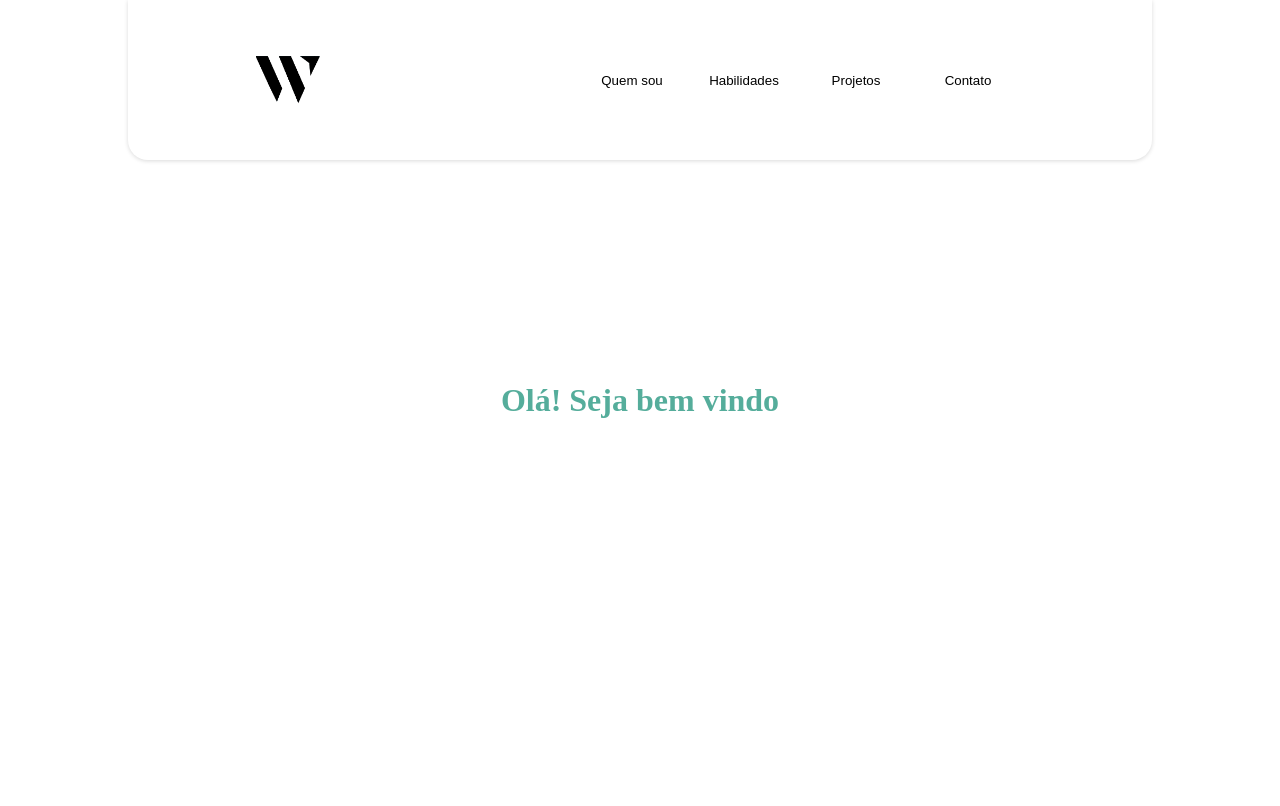
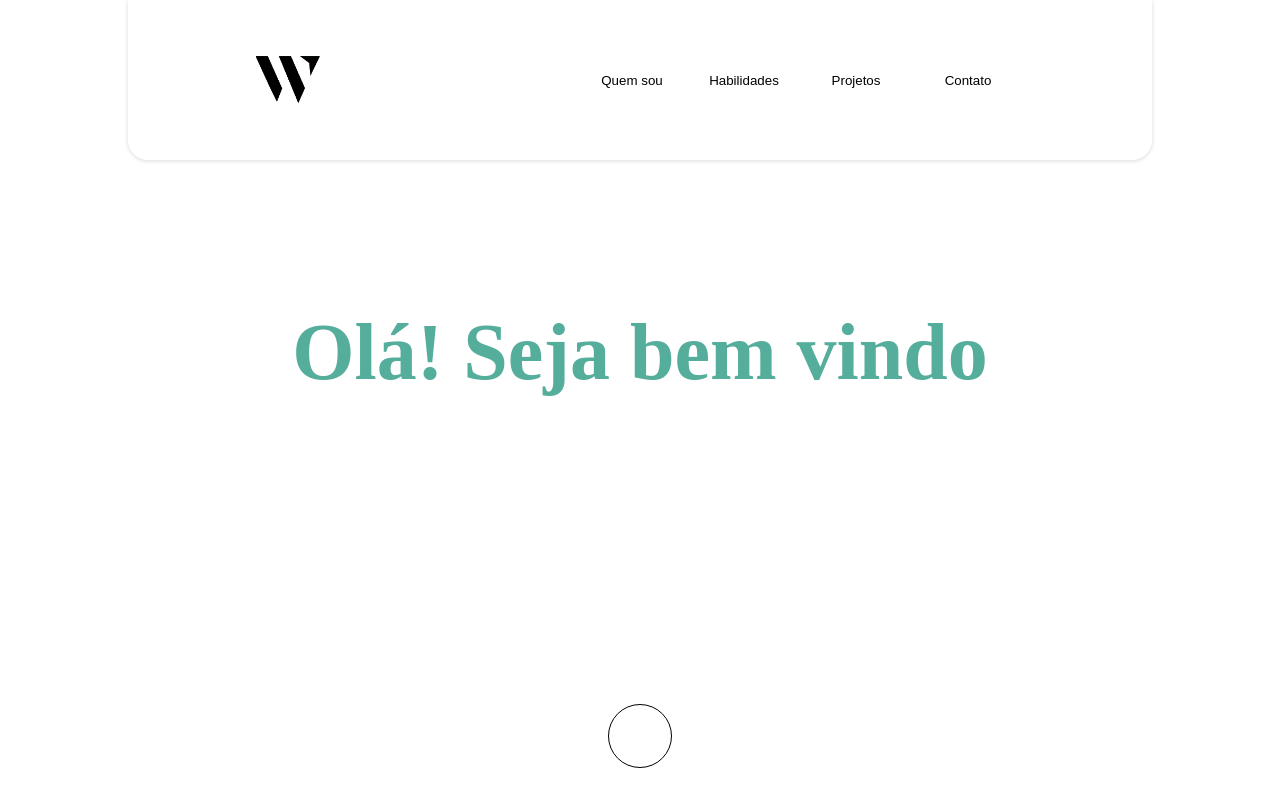
Before and after one commit to WendelFrancy/portfolio-wf, a React (Vite) app: page / in a window 1280 px wide. Shown: the top 806 px of the page. Built offline with nearby package versions, Linux system fonts and the light colour scheme.

Commit message:
Added NextBtn

```diff
--- a/src/components/GlobalStyle.ts
+++ b/src/components/GlobalStyle.ts
@@ -1,4 +1,13 @@
-import { createGlobalStyle } from 'styled-components';
+import styled, { createGlobalStyle } from 'styled-components';
+
+
+export const NextBtn = styled.div`
+    height: 4rem;
+    width: 4rem;
+    border: 1px solid black;
+    border-radius: 8rem;
+    margin-bottom: 2rem;
+`;
 
 export const GlobalStyle = createGlobalStyle`
 
--- a/src/components/home/AppHome.tsx
+++ b/src/components/home/AppHome.tsx
@@ -1,5 +1,6 @@
 import { useEffect, useRef } from "react";
 import { BgHome, HomeWelcome, TextHide } from "./StsHome";
+import { NextBtn } from "../GlobalStyle";
 
 
 const AppHome = () => {
@@ -8,8 +9,8 @@ const AppHome = () => {
 
         useEffect (() => {
             if(hidden.current){
-                hidden.current.style.transition = '2s';
-                hidden.current.style.transform = 'translateX(-300px)';
+                hidden.current.style.transition = '2.5s';
+                hidden.current.style.transform = 'translateX(-850px)';
                 hidden.current?.addEventListener('transitionend', () => {
                     hidden.current?.remove();
                 });
@@ -33,6 +34,7 @@ const AppHome = () => {
                 <HomeWelcome
                 id='hometext'
                 >Olá! Seja bem vindo</HomeWelcome>
+                <NextBtn/>
             </BgHome>
         </>
     )
--- a/src/components/home/StsHome.ts
+++ b/src/components/home/StsHome.ts
@@ -1,21 +1,23 @@
 import styled from "styled-components";
 
 export const BgHome = styled.div`
-    display: flex;
-    align-items: center;
-    justify-content: center;
+    display: grid;
+    align-items: end;
+    justify-items: center;
     height: 100vh;
 `;
 
 export const TextHide = styled.div`
     position: absolute;
-    height: 3rem;
-    width: 20rem;
+    top: 35vh;
+    left: 0;
+    height: 6rem;
+    width: 70rem;
     background-color: white;
 `;
 
 export const HomeWelcome = styled.h1`
-    font-size: 2rem;
+    font-size: 5rem;
     font-weight: 600;
     color: #55AD9B;
 `;
```
